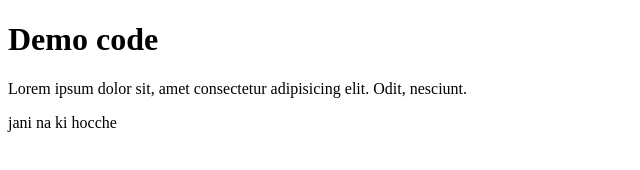
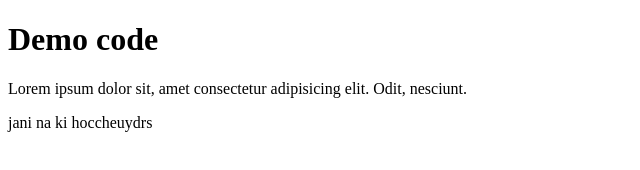
Before and after one commit to Juthy-2003/HTML-class, a plain HTML site: page index.html in a window 1280 px wide. Shown: the full height of the page, 0-640 px from the left. Drawn offline with Linux system fonts and the light colour scheme.

Commit message:
Update index.html

```diff
--- a/index.html
+++ b/index.html
@@ -8,6 +8,7 @@
 <body>
     <h1>Demo code</h1>
     <p>Lorem ipsum dolor sit, amet consectetur adipisicing elit. Odit, nesciunt.</p>
-    <div><p>jani na ki hocche</p></div>
+    <div><p>jani na ki hoccheuydrs</p></div
+
 </body>
 </html>
```
